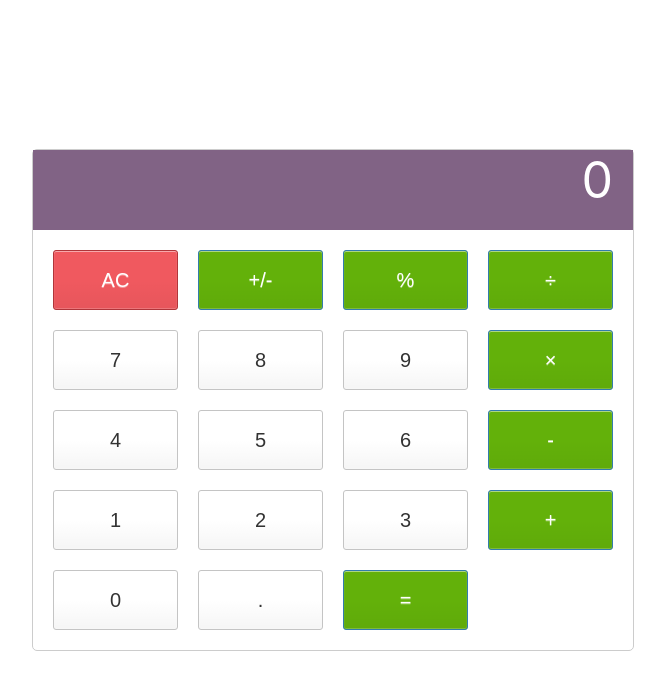
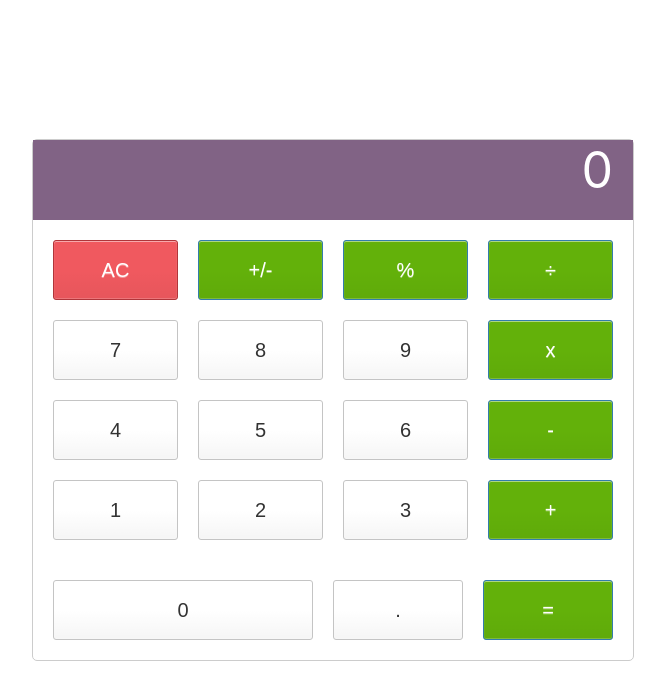
Before and after one commit to Itswali/Math-Magicians, a React (Create React App) app: page / in a window 1280 px wide. Shown: the top 700 px of the page, without its empty margins (563-1228 px from the left). Built offline with nearby package versions, Linux system fonts and the light colour scheme.

Commit message:
change required changes adjust design

```diff
--- a/src/components/calculator.js
+++ b/src/components/calculator.js
@@ -69,9 +69,9 @@ export default class Calculator extends Component {
               type="button"
               onClick={this.buttonClicked}
               className="operator"
-              value="*"
+              value="x"
             >
-              &times;
+              x
             </button>
             <button type="button" onClick={this.buttonClicked} value="4">
               4
@@ -99,9 +99,16 @@ export default class Calculator extends Component {
             <button type="button" onClick={this.buttonClicked} value="3">
               3
             </button>
-            <button type="button" onClick={this.buttonClicked} className="operator" value="+">
+            <button
+              type="button"
+              onClick={this.buttonClicked}
+              className="operator"
+              value="+"
+            >
               +
             </button>
+          </div>
+          <div className="last-three">
             <button
               type="button"
               onClick={this.buttonClicked}
```
